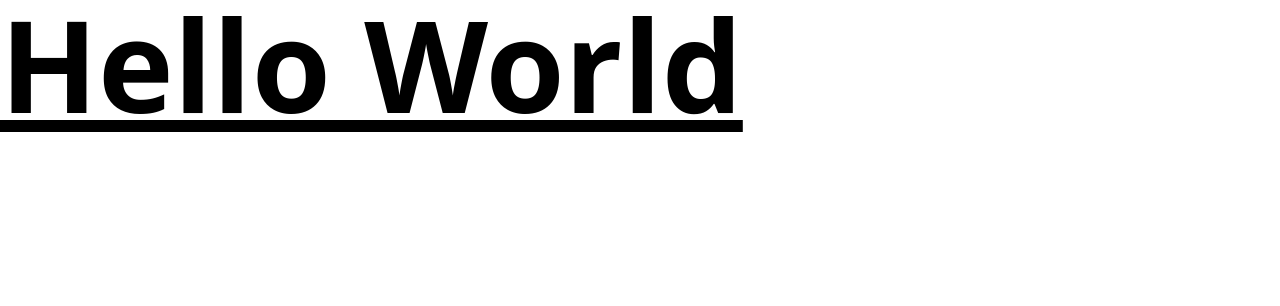
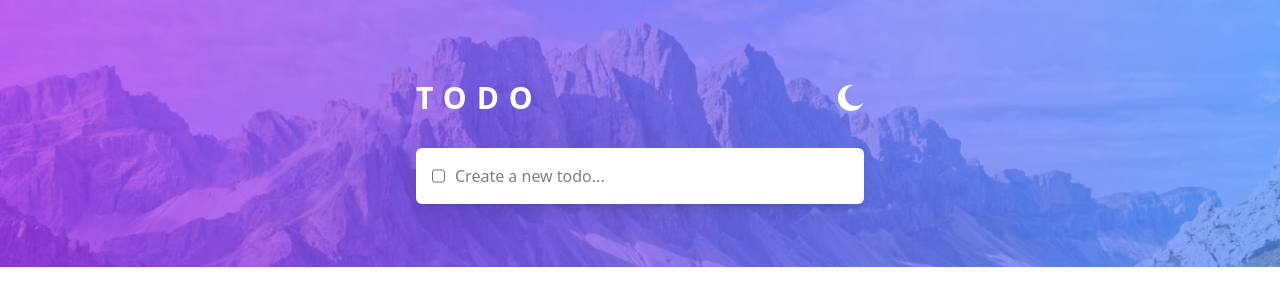
Before and after one commit to JeffTunner/ToDo-App, a React app in the folder frontend/: page / in a window 1280 px wide. Shown: the top 306 px of the page. Built offline with nearby package versions, Linux system fonts and the light colour scheme; the HTML template or start-up script is replaced by a standard one.

Commit message:
Rough structure layout

```diff
--- a/frontend/src/App.jsx
+++ b/frontend/src/App.jsx
@@ -1,14 +1,62 @@
 import { useState } from 'react'
 import reactLogo from './assets/react.svg'
 import viteLogo from '/vite.svg'
+import HeaderBackground from './features/todo/components/HeaderBackground'
+import moonIcon from "../images/icon-moon.svg";
+import sunIcon from "../images/icon-sun.svg";
 
 function App() {
+  const [input, setInput] = useState("");
+  const [todos, setTodos] = useState([]);
+  const [isDark, setIsDark] = useState(false);
+
+  function handleAddTodo() {
+    if(input.trim() === "") return;
+    setTodos(prev => [...prev, { id: Date.now(), text: input, completed: false }]);
+    setInput("");
+  }
+
+  function handleCompleted(id) {
+    setTodos(prev => prev.map(todo => {
+      if(todo.id === id) {
+        return {...todo, completed: !todo.completed}
+      }
+      return todo;
+    }));
+  }
 
   return (
     <>
-    <div>
-      <h1 className='text-9xl font-bold underline'>Hello World</h1>
+     <main className={`relative min-h-screen ${isDark ? "bg-black" : "bg-white"}`}>
+      <div className="absolute top-0 left-0 w-full">
+        <HeaderBackground isDark={isDark} />
       </div>
+      <div className="relative z-10 flex flex-col items-center pt-20">
+
+        <div className="w-full max-w-md flex justify-between items-center text-white">
+          <h1 className="text-3xl tracking-[10px] font-bold">TODO</h1>
+          <button onClick={() => setIsDark(prev => !prev)} className='cursor-pointer'>
+            <img src={isDark ? sunIcon : moonIcon} />
+          </button>
+        </div>
+
+        <div className="w-full max-w-md bg-white rounded-md p-4 mt-8 shadow-lg flex gap-2.5">
+          <input type="checkbox" name="completed" />
+          <input type="text" placeholder='Create a new todo...' className='w-full bg-transparent outline-none' value={input}
+          onChange={(e) => setInput(e.target.value)} onKeyDown={(e) => e.key === "Enter" ? handleAddTodo() : null}/>
+        </div>
+
+        <div className="w-full max-w-md bg-white rounded-md mt-4 shadow-lg">
+          {todos.map(todo => (
+            <div key={todo.id} className='flex gap-2.5 justify-center'>
+              <input type="checkbox" name="completed" id={todo.id} onClick={() => handleCompleted(todo.id)}/>
+              <h1 className={todo.completed ? "line-through" : ""}>{todo.text}</h1>
+            </div>
+          ))}
+        </div>
+
+      </div>
+     </main>
     </>
   )
 }
```
